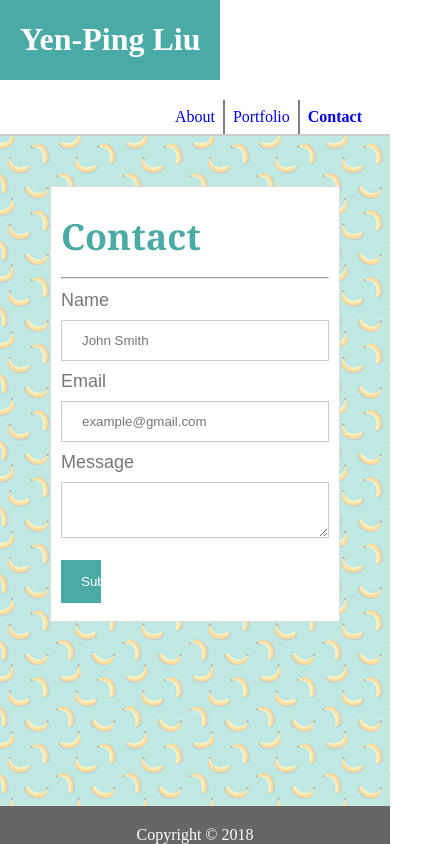
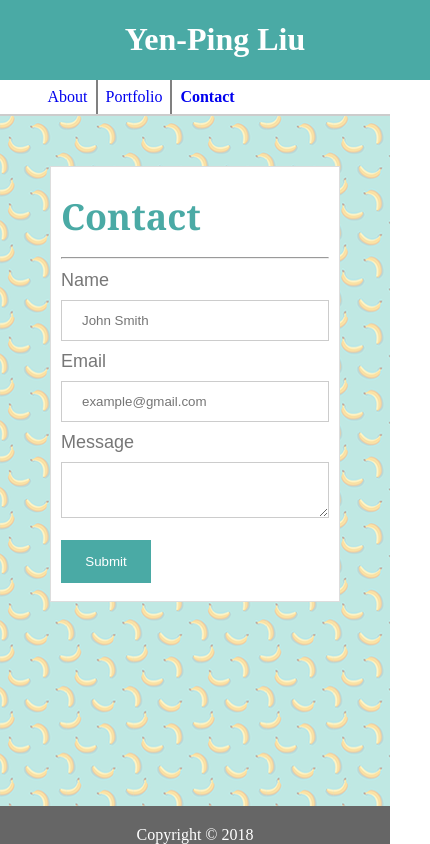
Before and after one commit to YenPingLiu/Responsive-Portfolio, a plain HTML site: page contact.html in a window 390 px wide. Shown: the whole page, 430 px wide, since content can reach past the window. Drawn offline with Linux system fonts and the light colour scheme.

Commit message:
progress

```diff
--- a/assets/css/style.css
+++ b/assets/css/style.css
@@ -11,6 +11,7 @@
 html, body {
     height: 100vh;
     margin: 0;
+    transition: all 0.5s ease;
 }
 
 body {
@@ -144,7 +145,7 @@ input[type=text], select, textarea {
 }
 
 input[type=submit] {
-    width: 10%;
+    width: 90px;
     background-color: #4AAAA5;
     color: white;
     padding: 14px 20px;
@@ -187,3 +188,54 @@ input[type=submit]:hover {
     display: table;
     clear: both;
 }
+
+@media screen and (max-width: 980px) {
+    .mainbox {
+        margin: 0;
+        max-width: 600px;
+    }
+
+}
+
+@media screen and (max-width: 768px) {
+    .mainbox {
+        margin: 0;
+        max-width: 600px;
+    }
+
+    .topbar {
+        max-width: 80%;
+    }
+
+}
+
+@media screen and (max-width: 640px) {
+    .mainbox {
+        margin: 0;
+        max-width: 600px;
+    }
+
+    /* header {
+        position: static;
+    } */
+
+    .myname {
+        width: 100%;
+    }
+
+    .topbar {
+        max-width: none;
+    }
+
+    .heading-links {
+        float: none;
+        width: 90%;
+        margin: auto;
+        border: 2px solid black;
+    }
+
+    .portflex {
+        width: 400px;
+    }
+
+}
```
